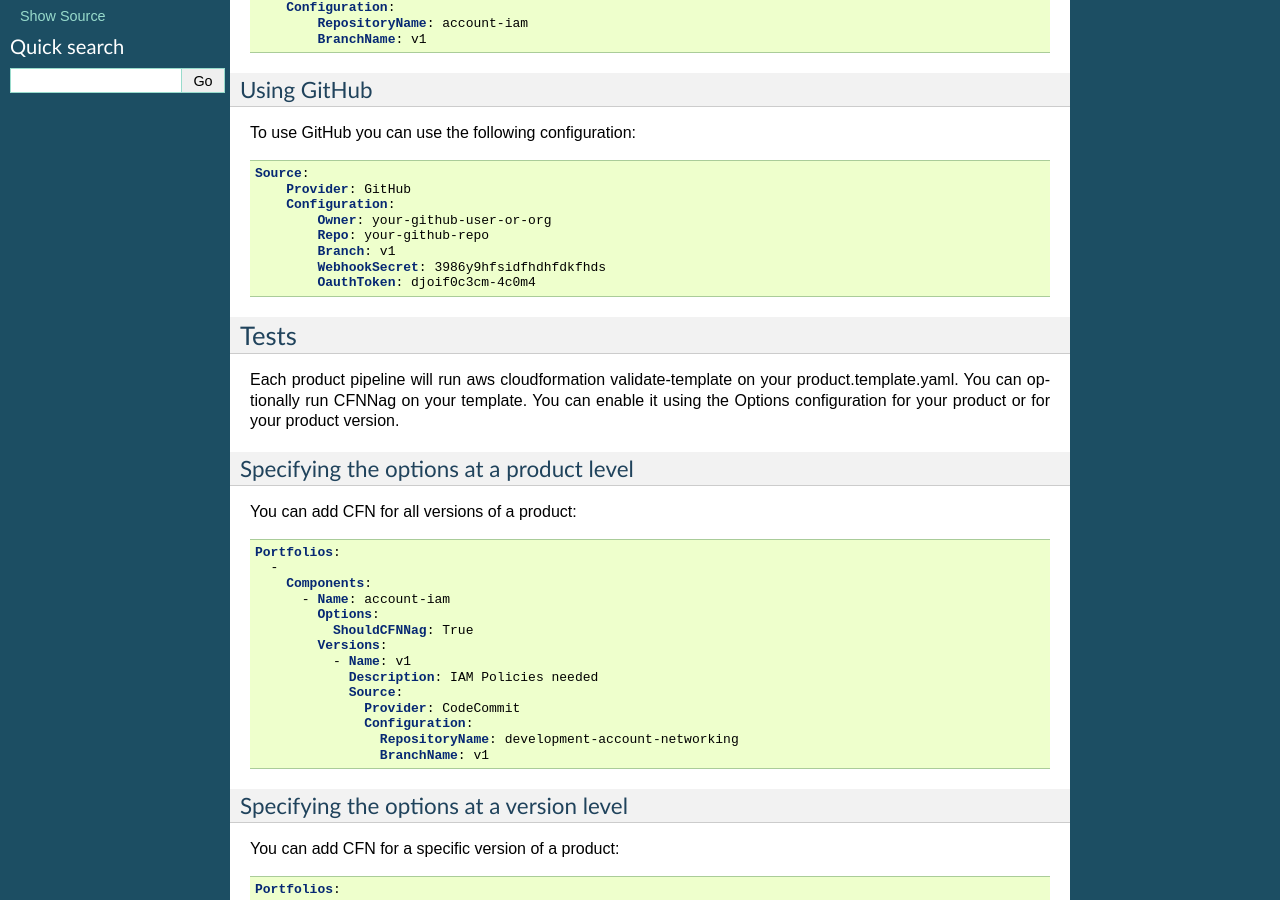
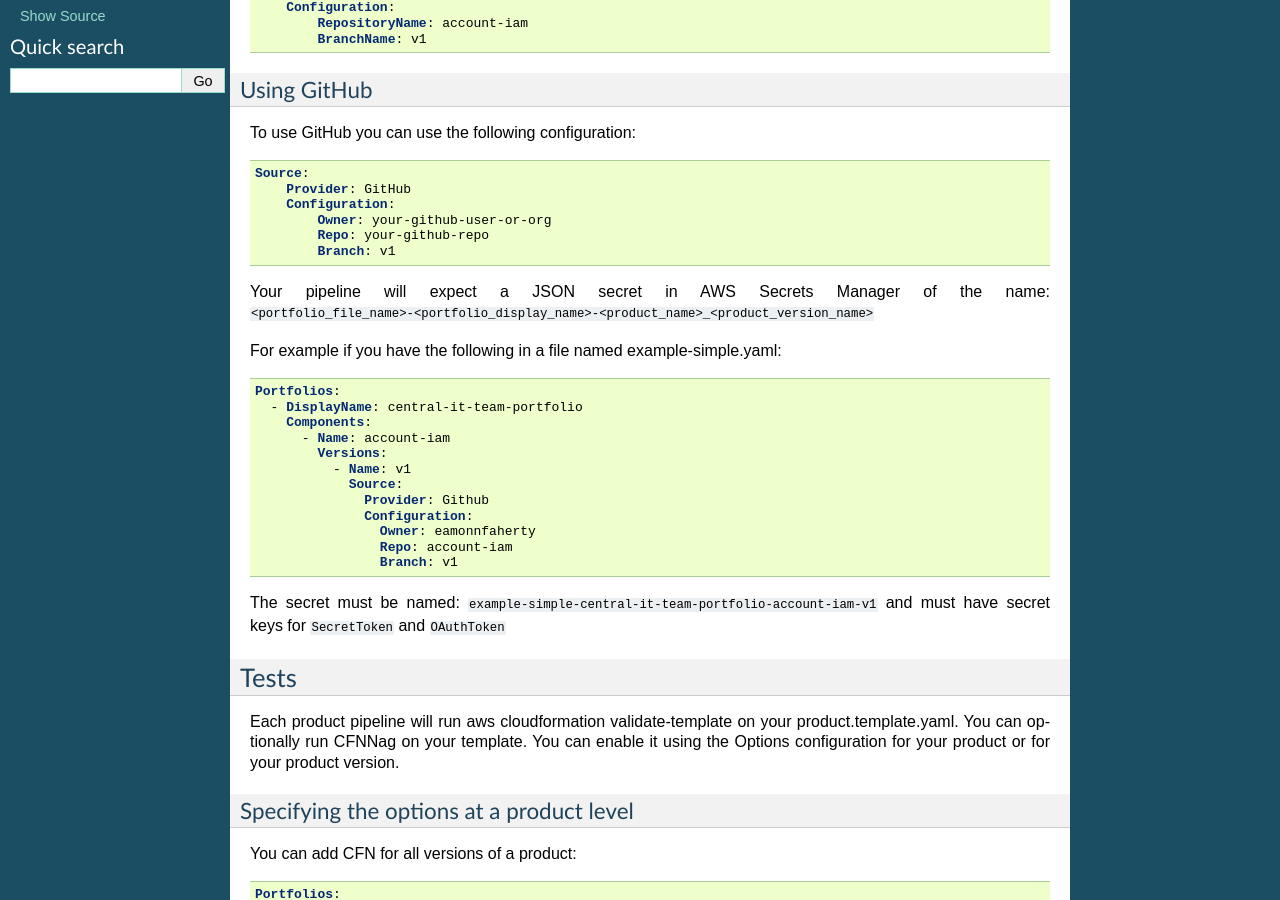
Before and after one commit to awslabs/aws-service-catalog-factory, a Sphinx documentation site: the page built from docs/source/factory/diving_into_the_pipeline.md, in a window 1280 px wide and 900 px high, scrolled down 371 px. Built offline with Sphinx 7.4.7, drawn with Linux system fonts in a browser that asks for light colours.

Commit message:
adding github docs and support for the pipeline

````diff
--- a/docs/source/factory/diving_into_the_pipeline.md
+++ b/docs/source/factory/diving_into_the_pipeline.md
@@ -26,9 +26,29 @@
         Owner: your-github-user-or-org
         Repo: your-github-repo
         Branch: v1
-        WebhookSecret: 3986y9hfsidfhdhfdkfhds
-        OauthToken: djoif0c3cm-4c0m4
 ```
+
+Your pipeline will expect a JSON secret in AWS Secrets Manager of the name:
+```<portfolio_file_name>-<portfolio_display_name>-<product_name>_<product_version_name>```
+
+For example if you have the following in a file named example-simple.yaml:
+```yaml
+Portfolios:
+  - DisplayName: central-it-team-portfolio
+    Components:
+      - Name: account-iam
+        Versions:
+          - Name: v1
+            Source:
+              Provider: Github
+              Configuration:
+                Owner: eamonnfaherty
+                Repo: account-iam
+                Branch: v1
+```
+The secret must be named: ```example-simple-central-it-team-portfolio-account-iam-v1``` and must have secret keys
+for ```SecretToken``` and ```OAuthToken```
+
 ## Tests
 Each product pipeline will run aws cloudformation validate-template on your product.template.yaml.
 You can optionally run CFNNag on your template.  You can enable it using the Options configuration for your product or
--- a/setup.py
+++ b/setup.py
@@ -8,7 +8,7 @@
 
 setuptools.setup(
     name="aws-service-catalog-factory",
-    version="0.1.19",
+    version="0.1.20",
     author="Eamonn Faherty",
     author_email="aws-service-catalog-tools@amazon.com",
     description="Making it easier to build out ServiceCatalog products",
````
Also changed, not shown: docs/source/factory/getting_up_and_running.md (+7 -1 lines), 1 other file.
